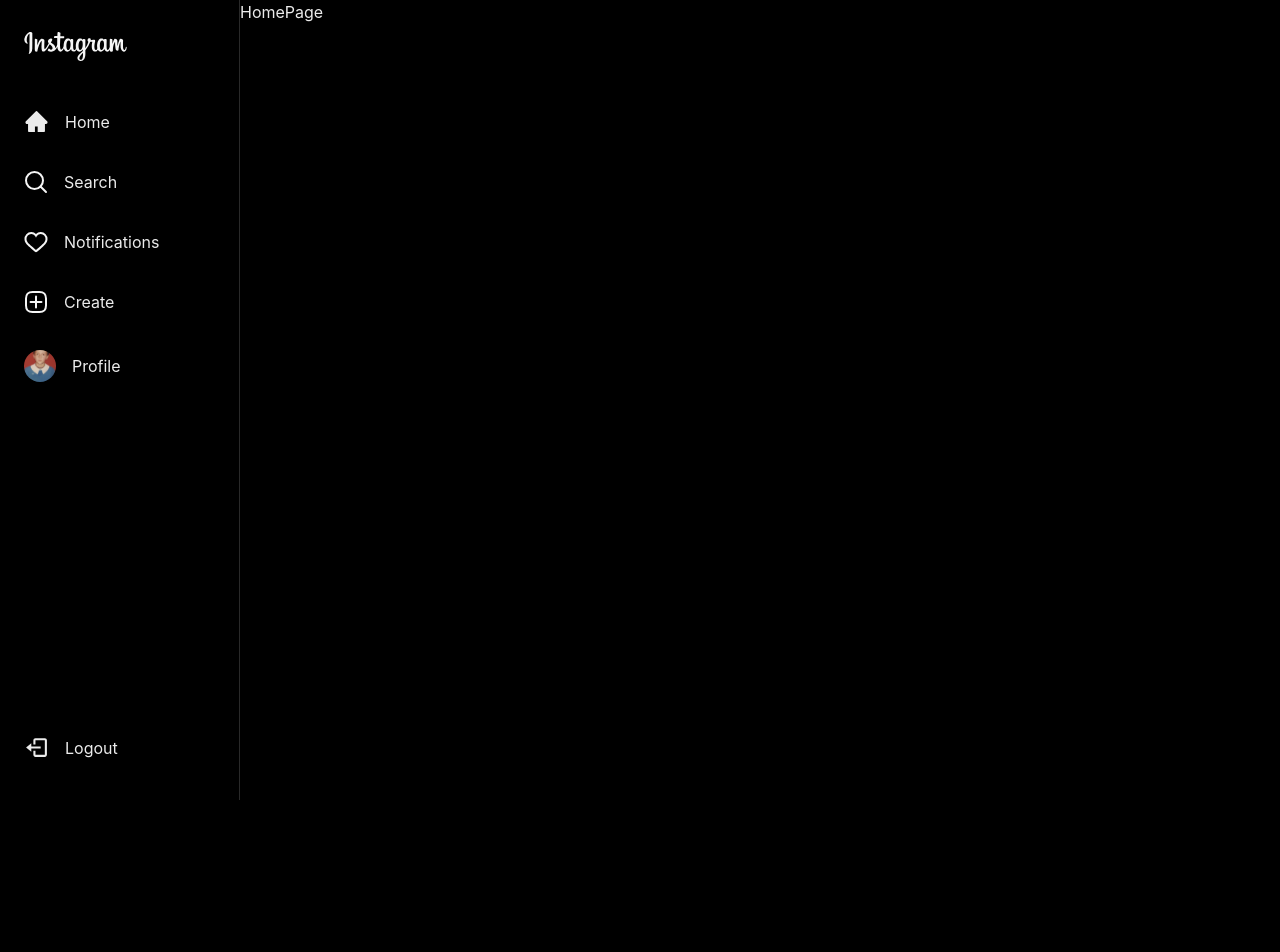
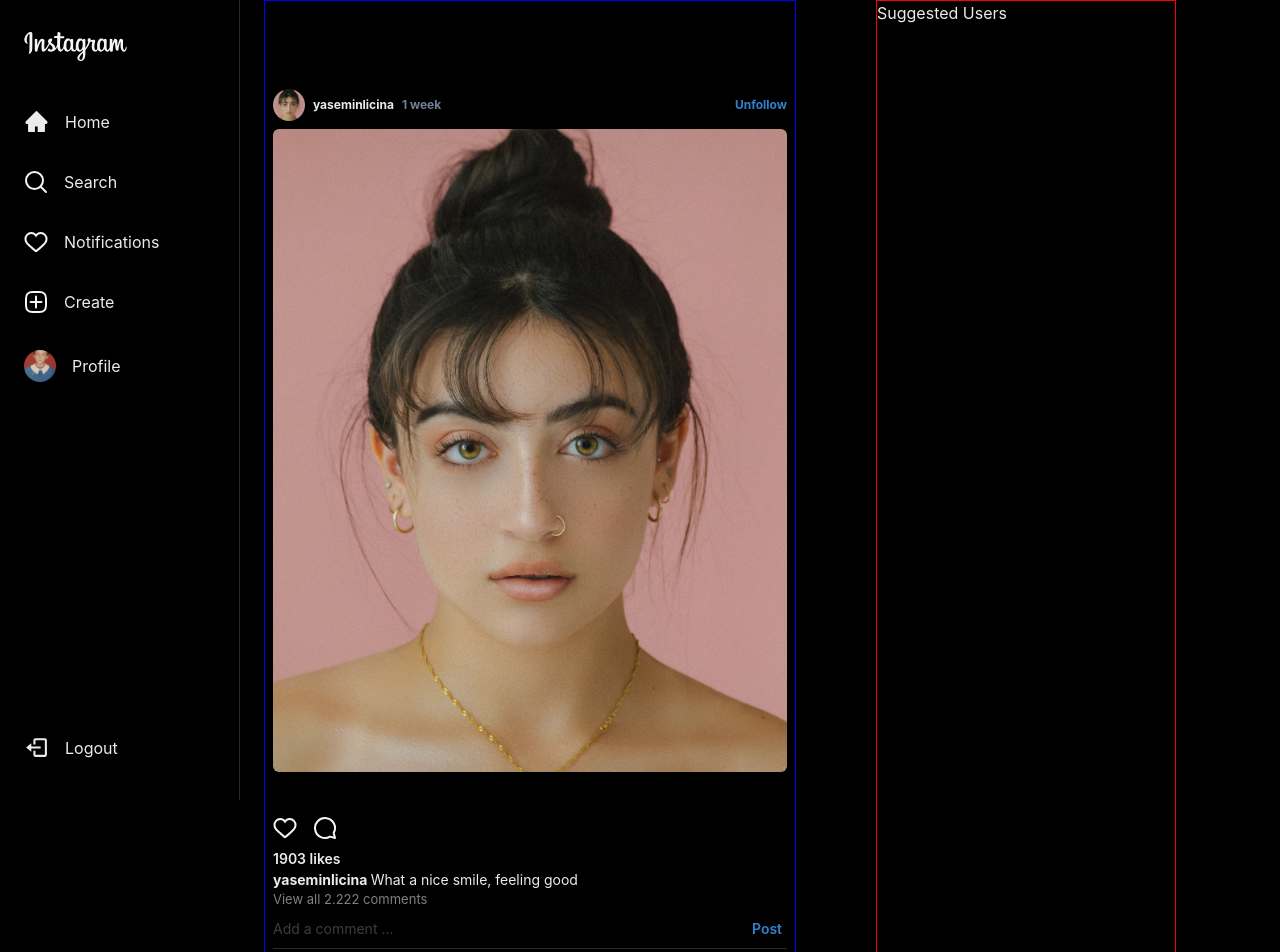
Before and after one commit to hamitLicina/Instagram, a React (Vite) app: page / in a window 1280 px wide. Shown: the top 952 px of the page. Before the commit the page ends 800 px from the top, so only its background shows below. Built offline with nearby package versions, Linux system fonts and the light colour scheme.

Commit message:
FeedPost part added, Going to add skeleton part

```diff
--- /dev/null
+++ b/src/components/FeedPosts/FeedPost.jsx
@@ -0,0 +1,20 @@
+import React from 'react'
+import PostHeader from "./PostHeader"
+import PostFooter from './PostFooter'
+import { Box, Image } from '@chakra-ui/react'
+
+
+
+const FeedPost = ({img, username, avatar}) => {
+    return (
+        <>
+            <PostHeader username={username} avatar={avatar} />
+            <Box my={2} borderRadius={6} overflow={"hidden"} >
+                <Image src={img} alt={username} />
+            </Box>
+            <PostFooter username={username} />
+        </>
+    )
+}
+
+export default FeedPost
--- /dev/null
+++ b/src/components/FeedPosts/FeedPosts.jsx
@@ -0,0 +1,17 @@
+import { Container } from "@chakra-ui/react"
+import FeedPost from "./FeedPost"
+
+
+
+const FeedPosts = () => {
+  return (
+    <Container maxW={"container.sm"} py={10} px={2} >
+        <FeedPost img='/public/img1.png' username="yaseminlicina" avatar='/public/img1.png' />
+        <FeedPost img='/public/img2.png' username="hamitlicina" avatar='/public/img2.png' />
+        <FeedPost img='/public/img3.png' username="serralicina" avatar='/public/img3.png' />
+        <FeedPost img='/public/img4.png' username="klicina" avatar='/public/img3.png' />
+    </Container>
+  )
+}
+
+export default FeedPosts
--- /dev/null
+++ b/src/components/FeedPosts/PostFooter.jsx
@@ -0,0 +1,58 @@
+import { Box, Button, Flex, Input, InputGroup, InputRightElement, Text } from '@chakra-ui/react'
+import React, { useState } from 'react'
+import { UnlikeLogo, NotificationsLogo, CommentLogo } from './../../assets/constants';
+
+
+
+const PostFooter = ({username}) => {
+
+    const [liked, setLiked] = useState(false)
+    const [likes, setLikes] = useState(1903)
+
+    const handleLike = () => {
+        if (liked) {
+            setLiked(false)
+            setLikes(likes - 1)
+        } else {
+            setLiked(true)
+            setLikes(likes + 1)
+        }
+    }
+
+    return (
+        <Box my={10}>
+            <Flex alignItems={"center"} gap={4} w={"full"} pt={1} mb={2} mt={5} >
+                <Box onClick={handleLike} cursor={"pointer"} fontSize={18} >
+                    {!liked ? (<NotificationsLogo />) : (<UnlikeLogo />)}
+                </Box>
+                <Box cursor={"pointer"} fontSize={18}>
+                    <CommentLogo />
+                </Box>
+            </Flex>
+            <Text fontWeight={600} fontSize={"sm"} >
+                {likes} likes
+            </Text>
+            <Text fontSize={"sm"} fontWeight={700}>
+                {username} {" "}
+                <Text as="span" fontWeight={400}>
+                    What a nice smile, feeling good
+                </Text>
+            </Text>
+            <Text fontSize={"small"} color={"gray"}>
+                View all 2.222 comments
+            </Text>
+            <Flex alignItems={"center"} gap={2} justifyContent={"space-between"} w={"full"} >
+                <InputGroup>
+                    <Input variant={"flushed"} placeholder={"Add a comment ..."} fontSize={14} />
+                    <InputRightElement>
+                        <Button fontSize={14} color={"blue.500"} fontWeight={600} cursor={"pointer"} _hover={{ color: "white" }} bg={"transparent"} >
+                            Post
+                        </Button>
+                    </InputRightElement>
+                </InputGroup>
+            </Flex>
+        </Box>
+    )
+}
+
+export default PostFooter
--- /dev/null
+++ b/src/components/FeedPosts/PostHeader.jsx
@@ -0,0 +1,25 @@
+import { Avatar, Box, Flex, Text } from "@chakra-ui/react"
+
+
+
+const PostHeader = ({ username, avatar }) => {
+    return (
+        <Flex justifyContent={"space-between"} alignItems={"center"} w={"full"} my={2} >
+            <Flex alignItems={"center"} gap={2}>
+                <Avatar src={avatar} alt="user profile picture" size={"sm"} />
+                <Flex fontSize={12} fontWeight={"bold"} gap={2}>
+                    {username}
+                    <Box color={"gray.500"} > 1 week</Box>
+                </Flex>
+            </Flex>
+            <Box cursor={"pointer"}>
+                <Text fontSize={12} color={"blue.500"} fontWeight={"bold"} _hover={{ color: "white" }} transition={"0.2s ease-in-out"} >
+                    Unfollow
+                </Text>
+            </Box>
+        </Flex>
+
+    )
+}
+
+export default PostHeader
--- a/src/pages/HomePage/HomePage.jsx
+++ b/src/pages/HomePage/HomePage.jsx
@@ -1,10 +1,20 @@
-import React from 'react'
+import { Box, Container, Flex } from "@chakra-ui/react"
+import FeedPosts from "../../components/FeedPosts/FeedPosts"
 
 
 
 const HomePage = () => {
     return (
-        <div>HomePage</div>
+        <Container maxW={"container.lg"}>
+            <Flex gap={20}>
+                <Box flex={2} py={10} border={"1px solid blue"} >
+                    <FeedPosts />
+                </Box>
+                <Box flex={3} mr={20} display={{ base: "none", lg: "block" }} maxW={"300px"} border={"1px solid red"} >
+                    Suggested Users
+                </Box>
+            </Flex>
+        </Container>
     )
 }
 
```
Also changed, not shown: public/profilepic.png (deleted).
